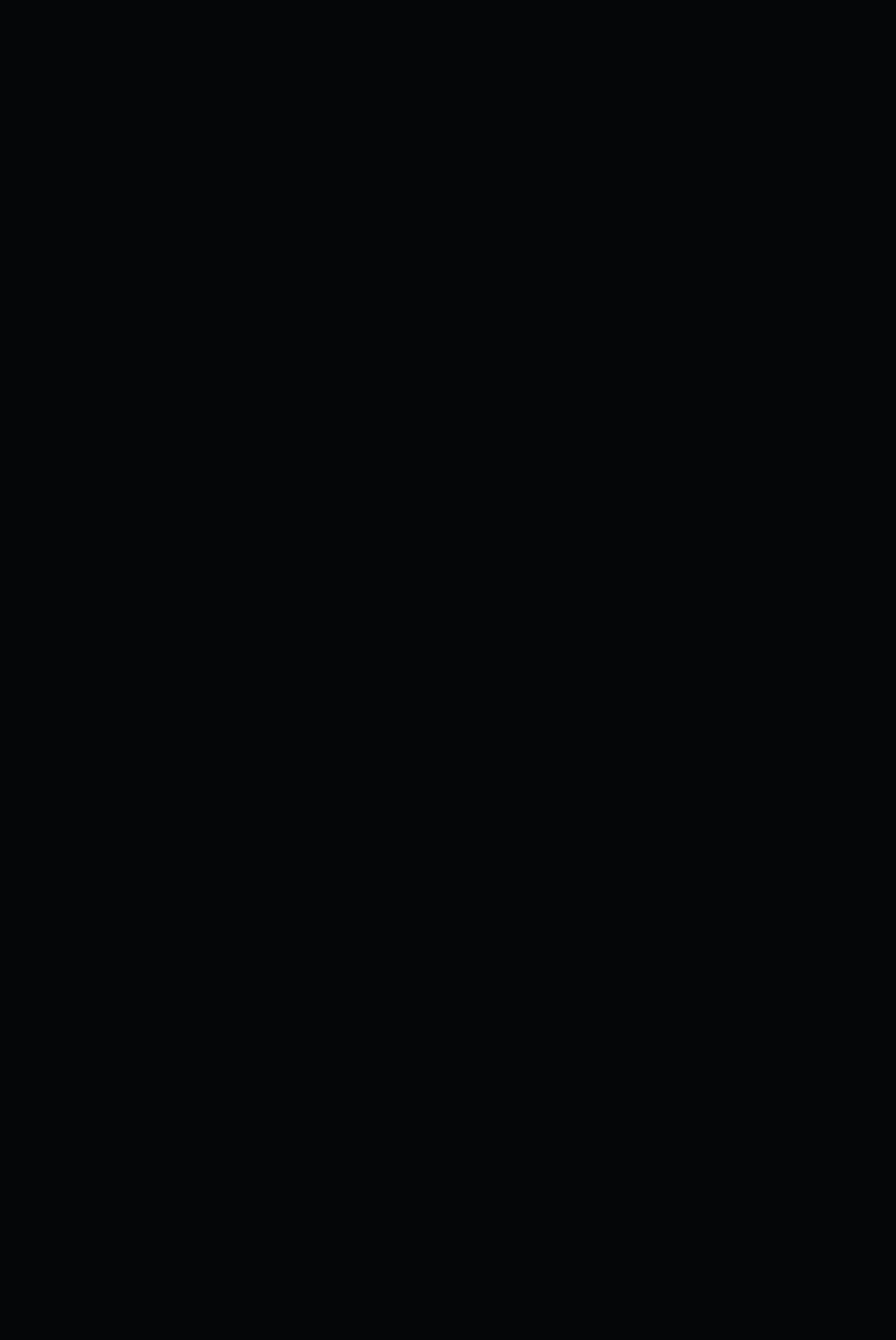
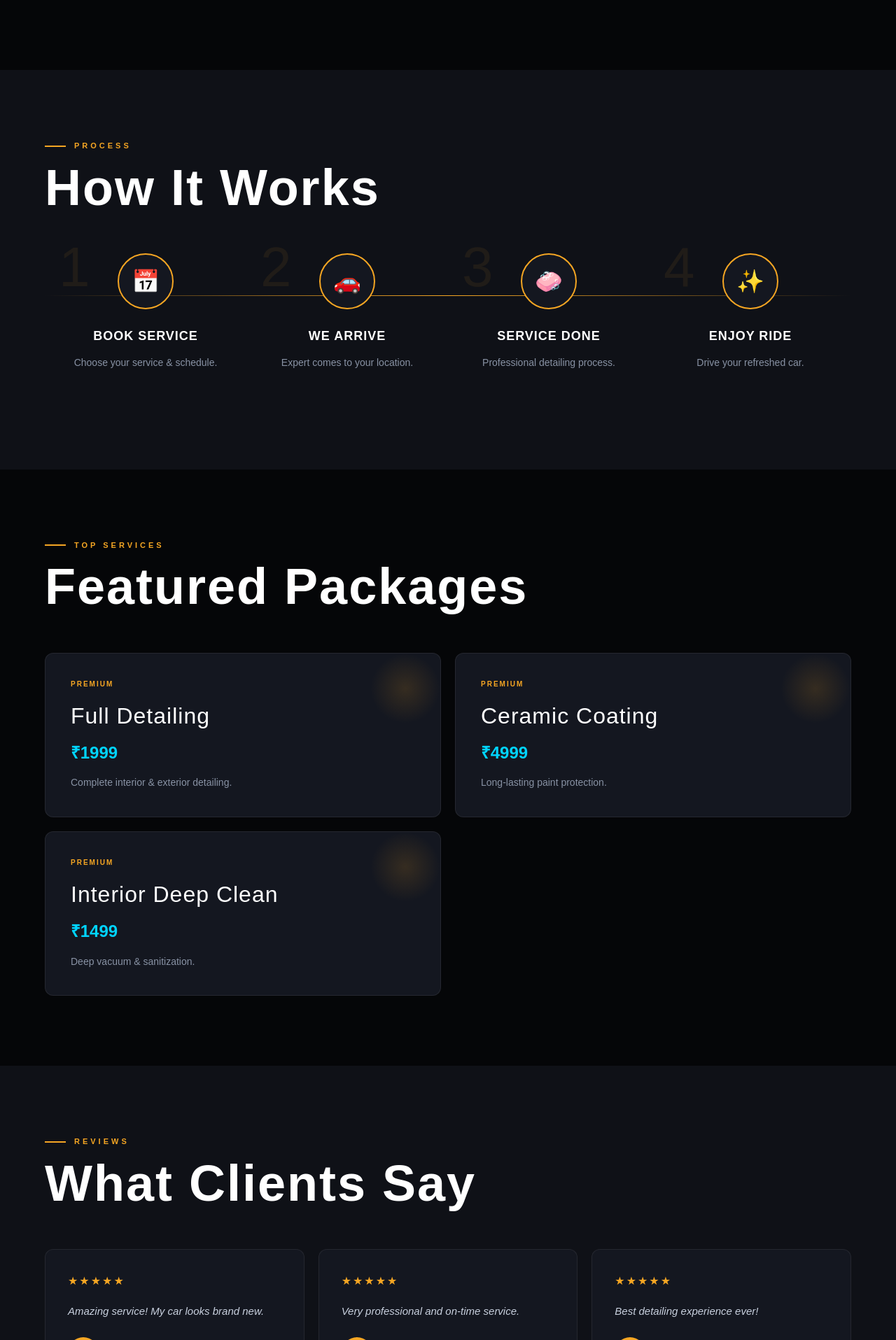
Before and after one commit to vishnuwebz/velcare-platform, a React app in the folder frontend/frontend/: page / in a window 1280 px wide. Shown: the part 1554-3469 px from the top of the page at 70% size. Before the commit the page ends 1654 px from the top, so only its background shows below. Built offline with nearby package versions, Linux system fonts and the light colour scheme; the HTML template or start-up script is replaced by a standard one.

Commit message:
feat: complete home page with how-it-works, featured services, testimonials, CTA, and footer components

```diff
--- /dev/null
+++ b/frontend/frontend/src/components/home/CTABanner.jsx
@@ -0,0 +1,13 @@
+export default function CTABanner() {
+  return (
+    <section className="cta-banner">
+      <div className="container cta-banner-content">
+        <h2 className="cta-banner-title">BOOK YOUR SERVICE NOW</h2>
+        <p className="cta-banner-sub">
+          Experience premium car care at your doorstep.
+        </p>
+        <button className="btn btn-primary">Book Now</button>
+      </div>
+    </section>
+  );
+}
--- /dev/null
+++ b/frontend/frontend/src/components/home/FeaturedServices.jsx
@@ -0,0 +1,37 @@
+export default function FeaturedServices() {
+  const services = [
+    {
+      name: "Full Detailing",
+      price: "₹1999",
+      desc: "Complete interior & exterior detailing."
+    },
+    {
+      name: "Ceramic Coating",
+      price: "₹4999",
+      desc: "Long-lasting paint protection."
+    },
+    {
+      name: "Interior Deep Clean",
+      price: "₹1499",
+      desc: "Deep vacuum & sanitization."
+    }
+  ];
+
+  return (
+    <section className="featured-section container">
+      <div className="section-label">Top Services</div>
+      <h2 className="section-title">Featured Packages</h2>
+
+      <div className="featured-grid">
+        {services.map((s, i) => (
+          <div key={i} className="featured-card">
+            <div className="service-tag">Premium</div>
+            <div className="service-name">{s.name}</div>
+            <div className="service-price">{s.price}</div>
+            <p className="service-desc">{s.desc}</p>
+          </div>
+        ))}
+      </div>
+    </section>
+  );
+}
--- /dev/null
+++ b/frontend/frontend/src/components/home/Footer.jsx
@@ -0,0 +1,46 @@
+export default function Footer() {
+  return (
+    <footer className="footer">
+      <div className="container footer-grid">
+        <div>
+          <div className="footer-logo">
+            VELO<span>CARE</span>
+          </div>
+          <p className="footer-desc">
+            Premium car care services at your doorstep.
+          </p>
+        </div>
+
+        <div>
+          <div className="footer-col-title">Services</div>
+          <ul className="footer-links">
+            <li><a>Car Wash</a></li>
+            <li><a>Detailing</a></li>
+          </ul>
+        </div>
+
+        <div>
+          <div className="footer-col-title">Company</div>
+          <ul className="footer-links">
+            <li><a>About</a></li>
+            <li><a>Contact</a></li>
+          </ul>
+        </div>
+
+        <div>
+          <div className="footer-col-title">Support</div>
+          <ul className="footer-links">
+            <li><a>Help</a></li>
+            <li><a>Privacy</a></li>
+          </ul>
+        </div>
+      </div>
+
+      <div className="container footer-bottom">
+        <div className="footer-bottom-text">
+          © 2026 VELOCARE. All rights reserved.
+        </div>
+      </div>
+    </footer>
+  );
+}
--- /dev/null
+++ b/frontend/frontend/src/components/home/HowItWorks.jsx
@@ -0,0 +1,28 @@
+export default function HowItWorks() {
+  const steps = [
+    { icon: "📅", title: "Book Service", desc: "Choose your service & schedule." },
+    { icon: "🚗", title: "We Arrive", desc: "Expert comes to your location." },
+    { icon: "🧼", title: "Service Done", desc: "Professional detailing process." },
+    { icon: "✨", title: "Enjoy Ride", desc: "Drive your refreshed car." }
+  ];
+
+  return (
+    <section className="how-section">
+      <div className="container">
+        <div className="section-label">Process</div>
+        <h2 className="section-title">How It Works</h2>
+
+        <div className="steps-grid">
+          {steps.map((step, i) => (
+            <div key={i} className="step">
+              <div className="step-num">{i + 1}</div>
+              <div className="step-icon-wrap">{step.icon}</div>
+              <div className="step-title">{step.title}</div>
+              <div className="step-desc">{step.desc}</div>
+            </div>
+          ))}
+        </div>
+      </div>
+    </section>
+  );
+}
--- /dev/null
+++ b/frontend/frontend/src/components/home/Testimonials.jsx
@@ -0,0 +1,41 @@
+export default function Testimonials() {
+  const reviews = [
+    {
+      name: "Arjun",
+      text: "Amazing service! My car looks brand new."
+    },
+    {
+      name: "Rahul",
+      text: "Very professional and on-time service."
+    },
+    {
+      name: "Kiran",
+      text: "Best detailing experience ever!"
+    }
+  ];
+
+  return (
+    <section className="testimonials-section">
+      <div className="container">
+        <div className="section-label">Reviews</div>
+        <h2 className="section-title">What Clients Say</h2>
+
+        <div className="testimonials-grid">
+          {reviews.map((r, i) => (
+            <div key={i} className="testimonial-card">
+              <div className="stars">★★★★★</div>
+              <p className="testimonial-text">{r.text}</p>
+              <div className="testimonial-author">
+                <div className="author-avatar">{r.name[0]}</div>
+                <div>
+                  <div className="author-name">{r.name}</div>
+                  <div className="author-car">Customer</div>
+                </div>
+              </div>
+            </div>
+          ))}
+        </div>
+      </div>
+    </section>
+  );
+}
--- a/frontend/frontend/src/pages/Home.jsx
+++ b/frontend/frontend/src/pages/Home.jsx
@@ -2,6 +2,11 @@
 import Hero from "../components/home/Hero";
 import ServicesStrip from "../components/home/ServicesStrip";
 import Categories from "../components/home/Categories";
+import HowItWorks from "../components/home/HowItWorks";
+import FeaturedServices from "../components/home/FeaturedServices";
+import Testimonials from "../components/home/Testimonials";
+import CTABanner from "../components/home/CTABanner";
+import Footer from "../components/home/Footer";
 
 export default function Home() {
   return (
@@ -12,6 +17,11 @@
         <Hero />
         <ServicesStrip />
         <Categories />
+        <HowItWorks />
+        <FeaturedServices />
+        <Testimonials />
+        <CTABanner />
+        <Footer />
       </div>
     </>
   );
```
